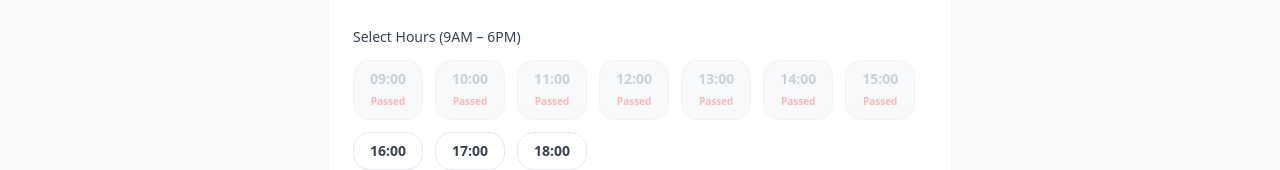
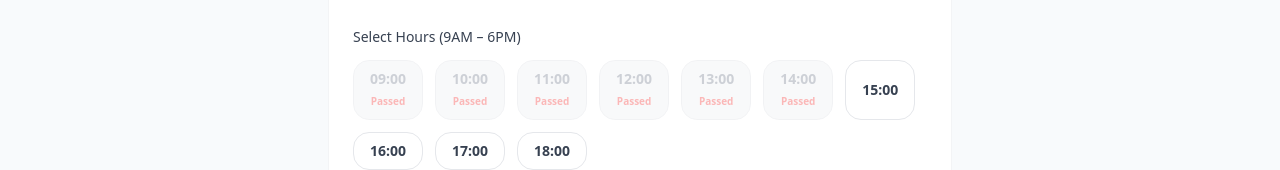
Before and after one commit to Swastik2516/CareSync, a Next.js app in the folder frontend/: page /doctor/availability in a window 1280 px wide. Shown: the part 262-432 px from the top of the page. Built offline with nearby package versions, Linux system fonts and the light colour scheme; sample sign-in values are in the browser's storage.

Commit message:
Fix availability time slot logic: allow current hour, block only past hours

```diff
--- a/frontend/app/doctor/availability/page.tsx
+++ b/frontend/app/doctor/availability/page.tsx
@@ -15,7 +15,8 @@ export default function DoctorAvailabilityPage() {
 
   const now = new Date()
   const todayStr = `${now.getFullYear()}-${String(now.getMonth() + 1).padStart(2, '0')}-${String(now.getDate()).padStart(2, '0')}`
-  const currentHHMM = `${String(now.getHours()).padStart(2, '0')}:${String(now.getMinutes()).padStart(2, '0')}`
+  // Block only hours strictly before the current hour — current hour slot is still bookable
+  const currentHour = `${String(now.getHours()).padStart(2, '0')}:00`
 
   useEffect(() => {
     if (!localStorage.getItem('token')) router.push('/login')
@@ -24,7 +25,7 @@ export default function DoctorAvailabilityPage() {
   // Deselect past hours if user switches date to today
   useEffect(() => {
     if (date === todayStr) {
-      setSelected(prev => prev.filter(h => h > currentHHMM))
+      setSelected(prev => prev.filter(h => h >= currentHour))
     }
   }, [date])
 
@@ -63,7 +64,7 @@ export default function DoctorAvailabilityPage() {
           <label className="text-sm font-medium text-gray-700">Select Hours (9AM – 6PM)</label>
           <div className="flex flex-wrap gap-3 mt-3 mb-6">
             {HOURS.map(h => {
-              const isPassed = date === todayStr && h <= currentHHMM
+              const isPassed = date === todayStr && h < currentHour
               const isSelected = selected.includes(h)
               return (
                 <button key={h} disabled={isPassed} onClick={() => toggle(h)} type="button"
```
